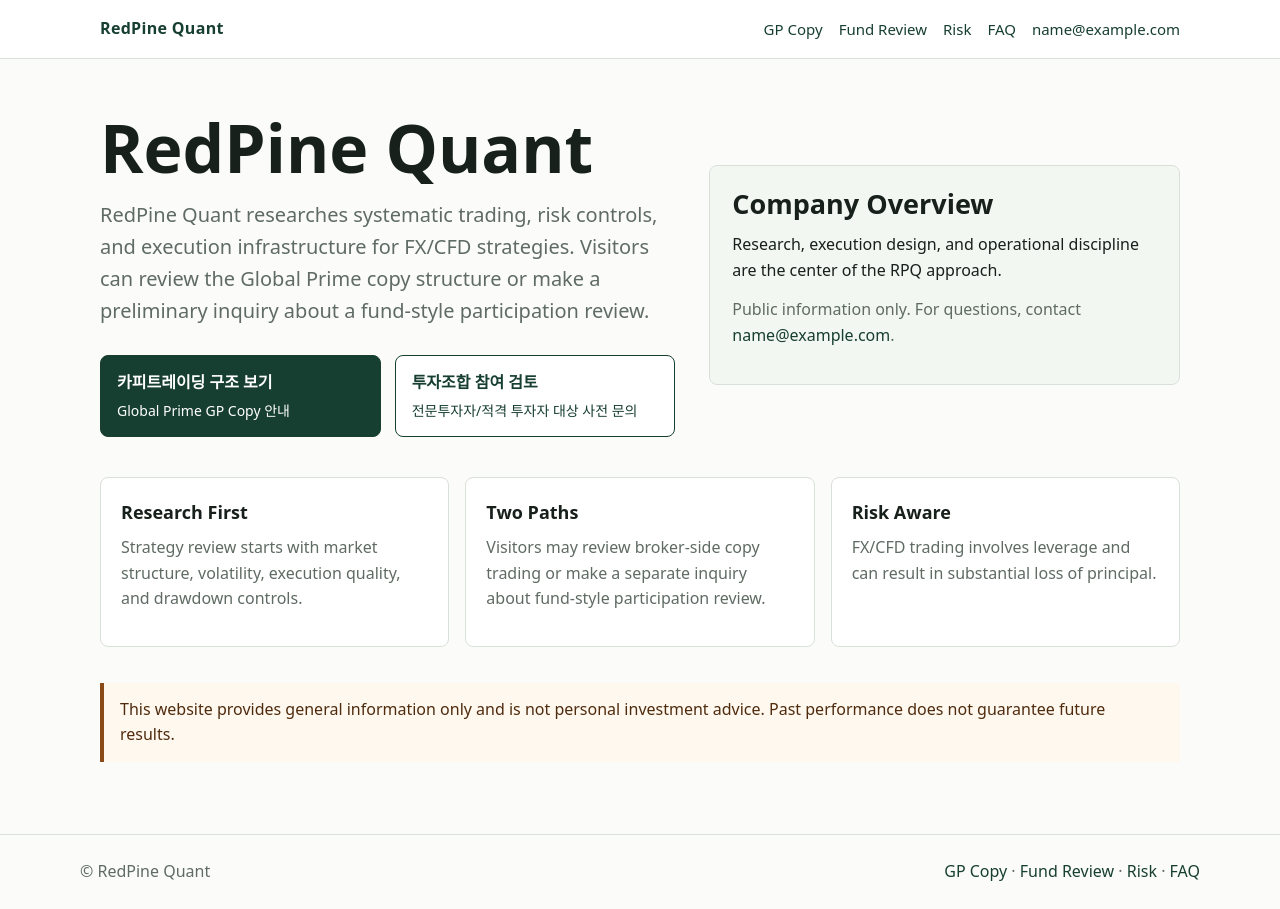
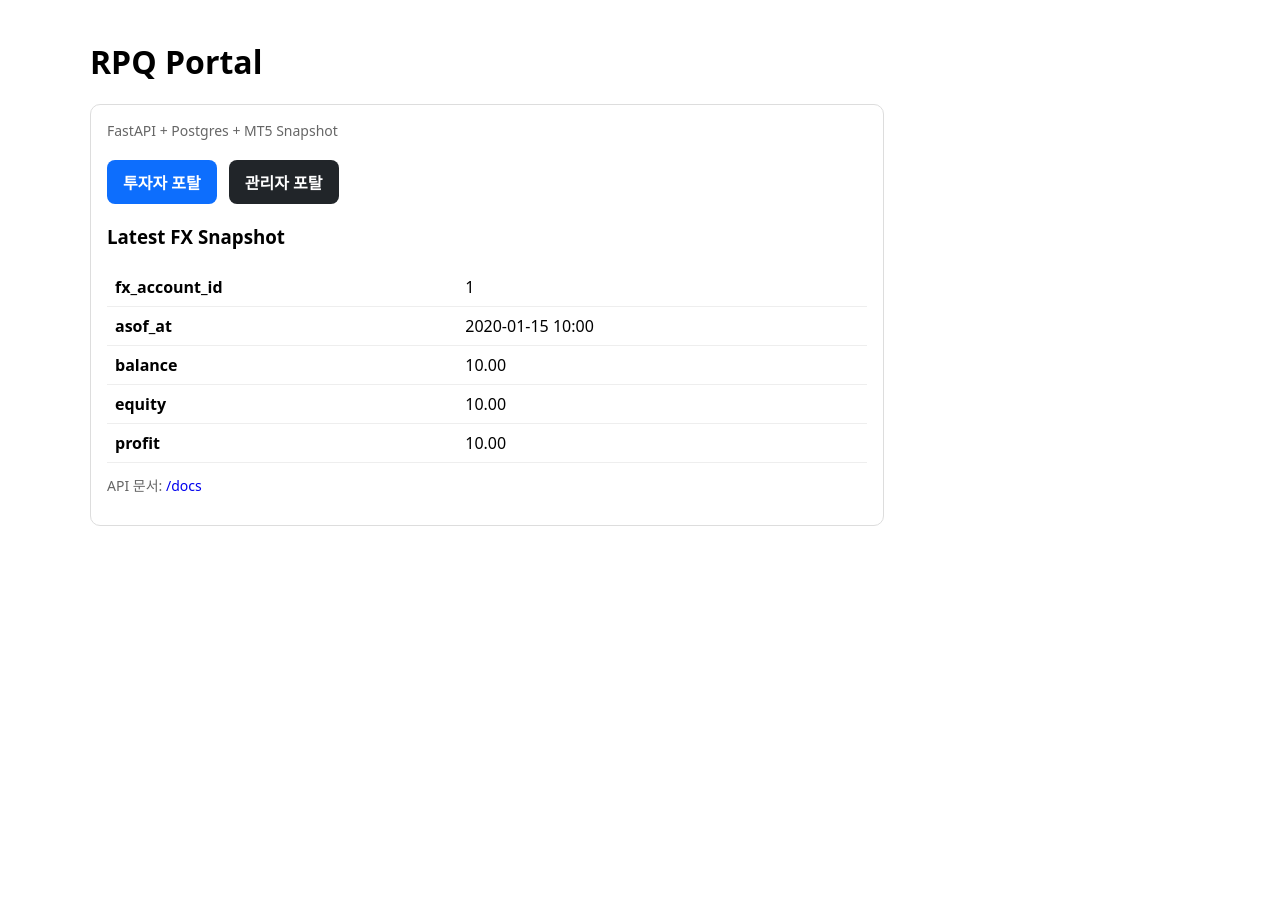
Before and after one commit to bhyeh56-sys/rpq-portal, a FastAPI app: template templates/index.html in a window 1280 px wide. After the commit the page ends 526 px from the top, so only its background shows below. Run offline with FastAPI, Linux system fonts and the light colour scheme; the template is opened without the code that fills it: most values are stand-ins (such as "Sample title", 1, 10 or a date in 2020).

Commit message:
Restore full RPQ portal domain behavior

```diff
--- a/app/admin_dashboard.py
+++ b/app/admin_dashboard.py
@@ -145,8 +145,9 @@ def admin_home(
         nav_status = {"status": "정상", "level": "ok", "detail": "Snapshot and unit price are recent."}
 
     return request.app.state.templates.TemplateResponse(
+        request,
         "admin/index.html",
-        {
+        context={
             "request": request,
             "fund_id": fid,
             "inv_total": int(inv_total),
--- a/app/main.py
+++ b/app/main.py
@@ -94,7 +94,7 @@ def render_rpq_portal_home(request: Request, fx_account_id: int = 1):
 def home(request: Request, fx_account_id: int = 1):
     if is_fund_host(request):
         return render_rpq_portal_home(request, fx_account_id)
-    return templates.TemplateResponse(request, "index.html", context=public_context(request))
+    return templates.TemplateResponse(request, "company_home.html", context=public_context(request))
 
 
 @app.get("/fund")
--- a/app/portal.py
+++ b/app/portal.py
@@ -26,7 +26,7 @@ def _require_login(request: Request) -> int:
 
 @router.get("/login", response_class=HTMLResponse)
 def login_page(request: Request, msg: str = ""):
-    return templates.TemplateResponse("portal/login.html", {"request": request, "msg": msg})
+    return templates.TemplateResponse(request, "portal/login.html", context={"request": request, "msg": msg})
 
 @router.head("/login", response_class=HTMLResponse)
 def login_head():
@@ -122,8 +122,9 @@ def portal_home(request: Request, fund_id: int = 1, db: Session = Depends(get_db
     ).mappings().all()
 
     return templates.TemplateResponse(
+        request,
         "portal/index.html",
-        {
+        context={
             "request": request,
             "fund_id": int(fund_id),
             "investor_id": int(investor_id),
--- a/templates/index.html
+++ b/templates/index.html
@@ -1,102 +1,76 @@
 <!doctype html>
 <html lang="ko">
+<body style="margin:0; padding:0;">
+  <div style="
+    max-width:1100px;
+    margin:40px auto;
+    padding:0 32px;
+  ">
 <head>
-  <meta charset="utf-8">
-  <meta name="viewport" content="width=device-width,initial-scale=1">
-  <title>RedPine Quant</title>
+  <meta charset="utf-8" />
+  <meta name="viewport" content="width=device-width,initial-scale=1" />
+  <title>RedPineQuant Fund Portal</title>
+  <div style="margin:12px 0 18px 0;">
+</div>
   <style>
-    :root { color-scheme: light; --ink:#17201b; --muted:#5f6b63; --line:#d9e0da; --pine:#173f31; --leaf:#2f7d58; --soft:#f3f7f1; --warn:#8a4b18; }
-    * { box-sizing: border-box; }
-    body { margin:0; font-family: system-ui, -apple-system, Segoe UI, Roboto, Arial, sans-serif; color:var(--ink); background:#fbfcfa; line-height:1.6; }
-    a { color:var(--pine); text-decoration:none; }
-    header { border-bottom:1px solid var(--line); background:#fff; position:sticky; top:0; z-index:2; }
-    .nav { max-width:1120px; margin:0 auto; padding:16px 20px; display:flex; align-items:center; justify-content:space-between; gap:18px; }
-    .brand { font-weight:800; letter-spacing:.02em; }
-    .links { display:flex; gap:16px; flex-wrap:wrap; font-size:15px; }
-    main { max-width:1120px; margin:0 auto; padding:54px 20px 72px; }
-    .hero { display:grid; grid-template-columns:minmax(0,1.1fr) minmax(280px,.9fr); gap:34px; align-items:center; }
-    h1 { font-size:clamp(38px,6vw,66px); line-height:1.04; margin:0 0 18px; letter-spacing:0; }
-    h2 { font-size:27px; line-height:1.2; margin:0 0 12px; }
-    h3 { margin:0 0 8px; font-size:18px; }
-    p { margin:0 0 14px; }
-    .lead { font-size:20px; color:var(--muted); max-width:740px; }
-    .actions { display:grid; grid-template-columns:repeat(2, minmax(0,1fr)); gap:14px; margin-top:28px; }
-    .button { display:flex; flex-direction:column; gap:4px; min-height:78px; justify-content:center; padding:14px 16px; border-radius:8px; border:1px solid var(--pine); font-weight:800; }
-    .button span { display:block; color:inherit; font-weight:500; font-size:14px; }
-    .primary { background:var(--pine); color:#fff; }
-    .secondary { background:#fff; color:var(--pine); }
-    .panel { border:1px solid var(--line); background:var(--soft); border-radius:8px; padding:22px; }
-    .grid { display:grid; grid-template-columns:repeat(3, minmax(0,1fr)); gap:16px; margin-top:40px; }
-    .card { border:1px solid var(--line); background:#fff; border-radius:8px; padding:20px; }
-    .muted { color:var(--muted); }
-    .notice { margin-top:36px; border-left:4px solid var(--warn); padding:14px 16px; background:#fff8ef; color:#4f2b0e; }
-    footer { border-top:1px solid var(--line); padding:24px 20px; color:var(--muted); }
-    .foot { max-width:1120px; margin:0 auto; display:flex; justify-content:space-between; gap:14px; flex-wrap:wrap; }
-    @media (max-width:760px) { .hero,.grid,.actions { grid-template-columns:1fr; } .nav { align-items:flex-start; flex-direction:column; } main { padding-top:34px; } }
+    body { font-family: system-ui, -apple-system, Segoe UI, Roboto, sans-serif; margin: 24px; }
+    .card { border: 1px solid #ddd; border-radius: 10px; padding: 16px; max-width: 760px; }
+    .muted { color: #666; font-size: 14px; }
+    table { border-collapse: collapse; width: 100%; margin-top: 8px; }
+    th, td { border-bottom: 1px solid #eee; padding: 8px; text-align: left; }
+    code { background:#f6f6f6; padding:2px 6px; border-radius:6px; }
+    a { text-decoration: none; }
   </style>
 </head>
 <body>
-  <header>
-    <nav class="nav" aria-label="Primary">
-      <a class="brand" href="/">RedPine Quant</a>
-      <div class="links">
-        <a href="/copy">GP Copy</a>
-        <a href="https://rpqtfund.com">Fund Review</a>
-        <a href="/risk">Risk</a>
-        <a href="/faq">FAQ</a>
-        <a href="mailto:{{ contact_email }}">{{ contact_email }}</a>
-      </div>
-    </nav>
-  </header>
+  <h1>RPQ Portal</h1>
+  <div class="card">
+    <div class="muted">FastAPI + Postgres + MT5 Snapshot</div>
 
-  <main>
-    <section class="hero">
-      <div>
-        <h1>RedPine Quant</h1>
-        <p class="lead">RedPine Quant researches systematic trading, risk controls, and execution infrastructure for FX/CFD strategies. Visitors can review the Global Prime copy structure or make a preliminary inquiry about a fund-style participation review.</p>
-        <div class="actions">
-          <a class="button primary" href="/copy">
-            카피트레이딩 구조 보기
-            <span>Global Prime GP Copy 안내</span>
-          </a>
-          <a class="button secondary" href="https://rpqtfund.com">
-            투자조합 참여 검토
-            <span>전문투자자/적격 투자자 대상 사전 문의</span>
-          </a>
-        </div>
-      </div>
-      <aside class="panel">
-        <h2>Company Overview</h2>
-        <p>Research, execution design, and operational discipline are the center of the RPQ approach.</p>
-        <p class="muted">Public information only. For questions, contact <a href="mailto:{{ contact_email }}">{{ contact_email }}</a>.</p>
-      </aside>
-    </section>
+  <div style="margin:20px 0; display:flex; gap:12px; flex-wrap:wrap;">
+    <a href="/portal/login"
+       style="
+         padding:10px 16px;
+         border-radius:8px;
+         background:#0d6efd;
+         color:#fff;
+         text-decoration:none;
+         font-weight:600;
+       ">
+      투자자 포탈
+    </a>
 
-    <section class="grid" aria-label="Overview">
-      <div class="card">
-        <h3>Research First</h3>
-        <p class="muted">Strategy review starts with market structure, volatility, execution quality, and drawdown controls.</p>
-      </div>
-      <div class="card">
-        <h3>Two Paths</h3>
-        <p class="muted">Visitors may review broker-side copy trading or make a separate inquiry about fund-style participation review.</p>
-      </div>
-      <div class="card">
-        <h3>Risk Aware</h3>
-        <p class="muted">FX/CFD trading involves leverage and can result in substantial loss of principal.</p>
-      </div>
-    </section>
+    <a href="/admin/investors"
+       style="
+         padding:10px 16px;
+         border-radius:8px;
+         background:#212529;
+         color:#fff;
+         text-decoration:none;
+         font-weight:600;
+       ">
+      관리자 포탈
+    </a>
+  </div>
 
-    <section class="notice">
-      This website provides general information only and is not personal investment advice. Past performance does not guarantee future results.
-    </section>
-  </main>
+    <h3>Latest FX Snapshot</h3>
 
-  <footer>
-    <div class="foot">
-      <span>© RedPine Quant</span>
-      <span><a href="/copy">GP Copy</a> · <a href="https://rpqtfund.com">Fund Review</a> · <a href="/risk">Risk</a> · <a href="/faq">FAQ</a></span>
-    </div>
-  </footer>
+    {% if snap %}
+      <table>
+        <tr><th>fx_account_id</th><td>{{ snap.fx_account_id }}</td></tr>
+        <tr><th>asof_at</th><td>{{ snap.asof_at.strftime('%Y-%m-%d %H:%M %Z') if snap.asof_at else '' }}</td></tr>
+        <tr><th>balance</th><td>{{ '%.2f'|format(snap.balance) }}</td></tr>
+        <tr><th>equity</th><td>{{ '%.2f'|format(snap.equity) }}</td></tr>
+        <tr><th>profit</th><td>{{ '%.2f'|format(snap.profit) }}</td></tr>
+      </table>
+    {% else %}
+      <div class="muted">스냅샷이 없습니다. MT5(또는 curl)로 <code>/fx/mt5/snapshot</code> 먼저 넣으세요.</div>
+    {% endif %}
+
+    <p class="muted" style="margin-top:12px;">
+      API 문서: <a href="/docs">/docs</a>
+    </p>
+
+  </div>
 </body>
 </html>
```
Also changed, not shown: DEPLOY.md (+5 -3 lines), app/admin_cashflows.py (+5 -3 lines), app/admin_investors.py (+12 -6 lines), templates/company_home.html (added, +102 -0 lines), 1 other file.
